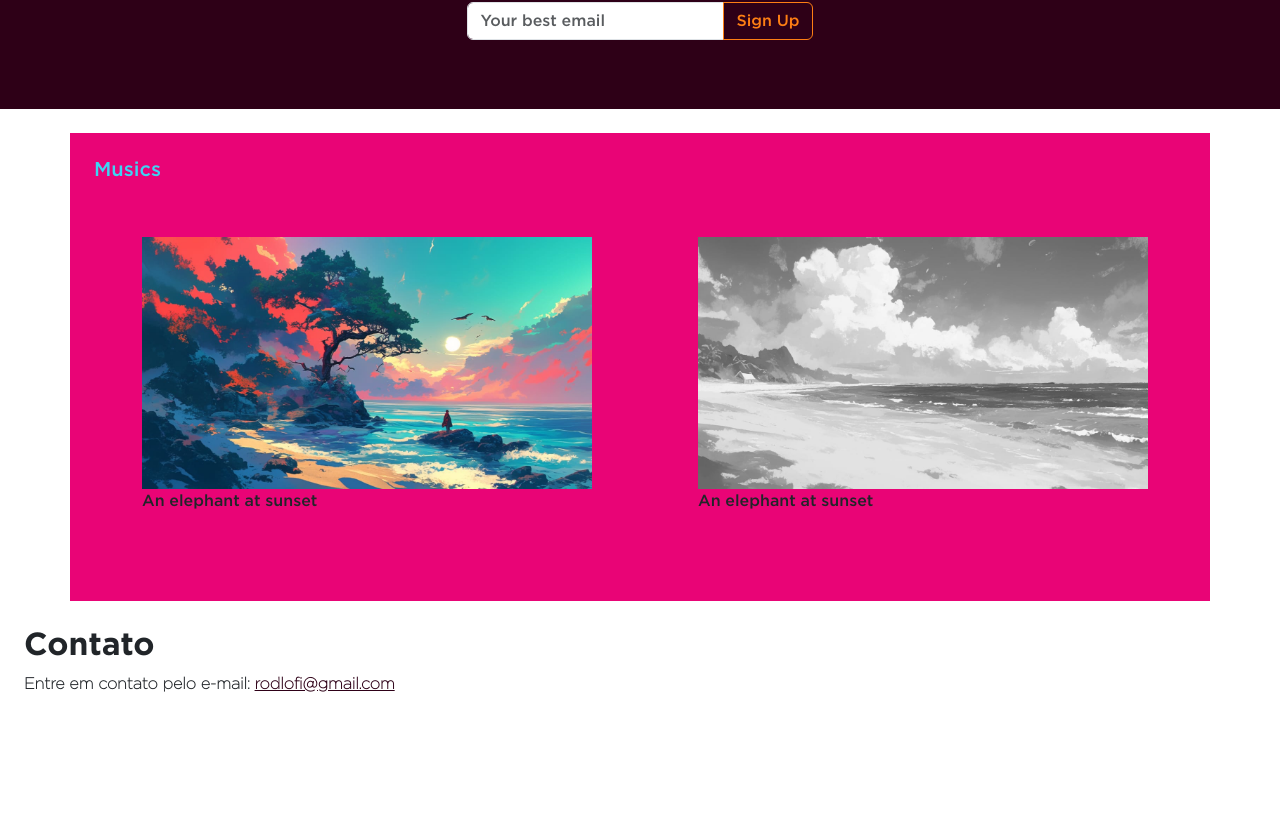
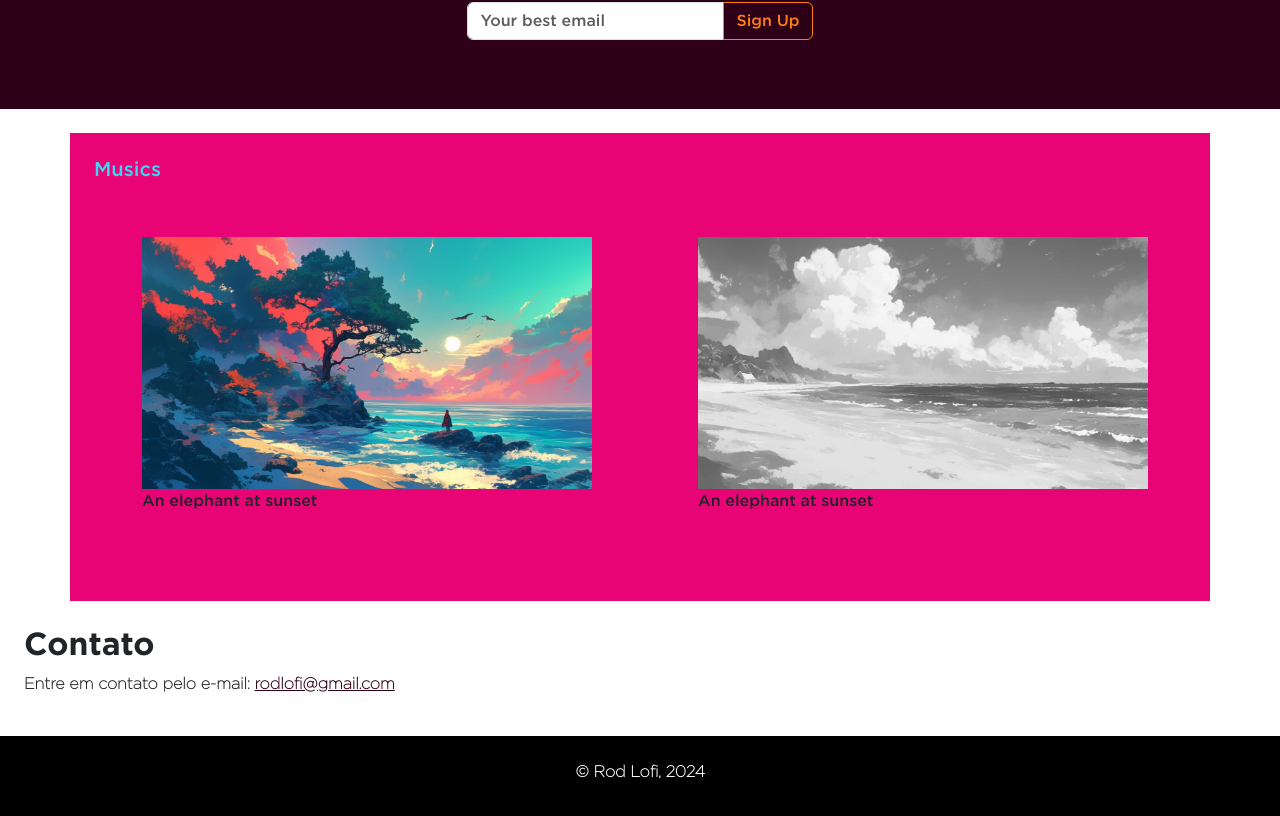
Before and after one commit to rodrigozan/afrobrazuca, a Next.js app: page / in a window 1280 px wide. Shown: the part 1277-2093 px from the top of the page. Before the commit the page ends 2013 px from the top, so only its background shows below. Built offline with nearby package versions, Linux system fonts and the light colour scheme; a web font is replaced by a local one.

Commit message:
Update and clean page.tsx

```diff
--- a/app/page.tsx
+++ b/app/page.tsx
@@ -2,7 +2,7 @@ import React from 'react';
 import About from './components/About';
 import Musics from './components/Musics';
 import Contact from './components/Contact';
-import MailList from './components/MailList';
+import Footer from './components/Footer';
 
 import './globals.css'
 import styles from "./page.module.css";
@@ -14,6 +14,7 @@ export default function Home() {
       <About />
       <Musics />
       <Contact />
+      <Footer />
     </main>
   );
 }
```
